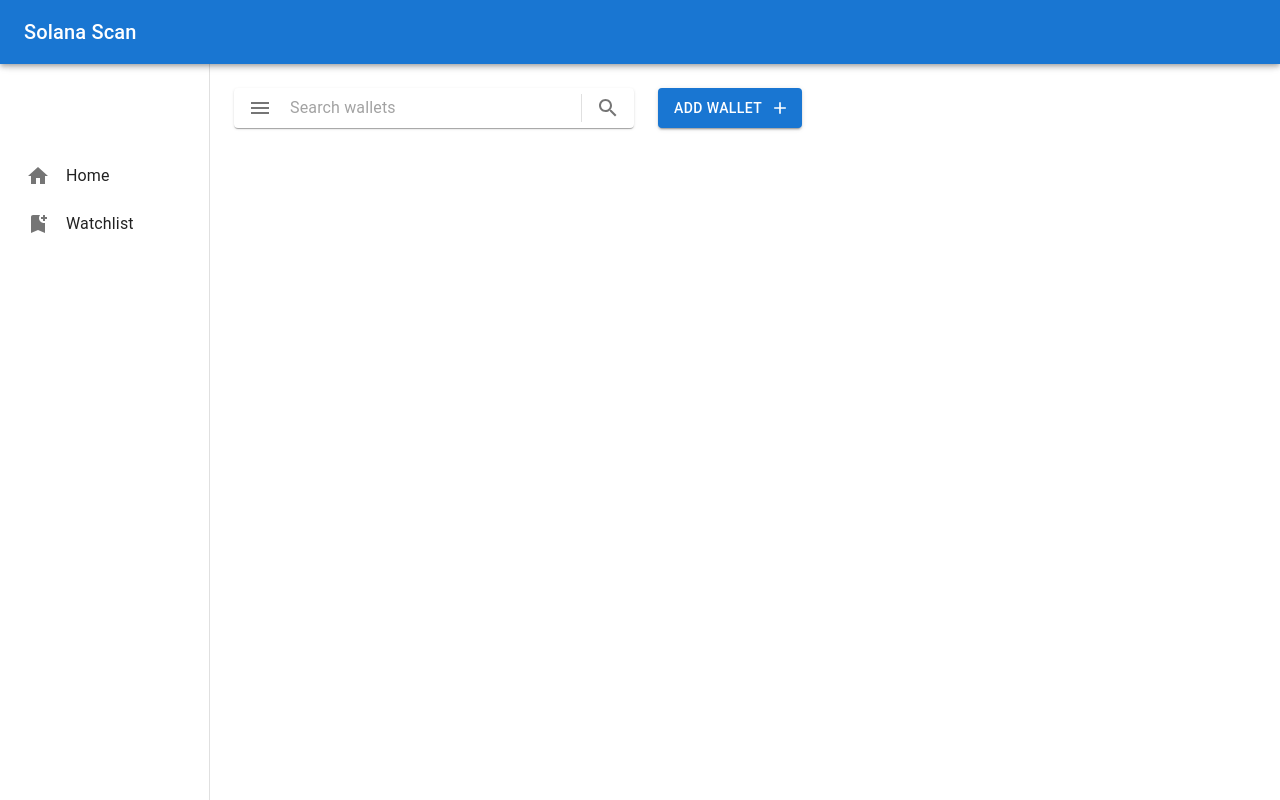
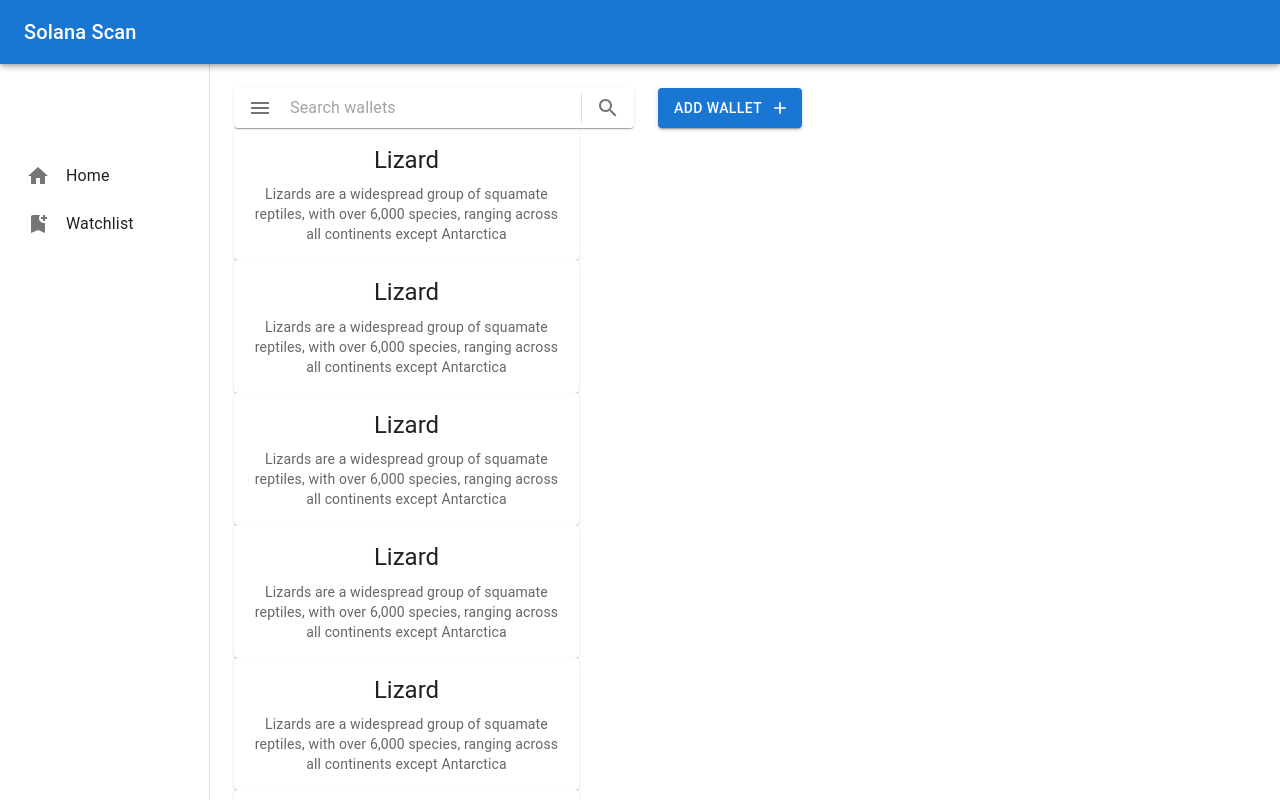
Before and after one commit to bengabp/solscan-api, a React (Vite) app in the folder frontend/: page / in a window 1280 px wide. Built offline with nearby package versions, Linux system fonts and the light colour scheme.

Commit message:
removed box one

```diff
--- a/frontend/src/components/SideNav.jsx
+++ b/frontend/src/components/SideNav.jsx
@@ -1,12 +1,10 @@
-import { Box, Container, Stack } from "@mui/material";
+import { Box, Container } from "@mui/material";
 import Drawer from "@mui/material/Drawer";
 import Toolbar from "@mui/material/Toolbar";
 import ListItem from "@mui/material/ListItem";
 import ListItemIcon from "@mui/material/ListItemIcon";
 import List from "@mui/material/List";
 import ListItemText from "@mui/material/ListItemText";
-import InboxIcon from "@mui/icons-material/MoveToInbox";
-import MailIcon from "@mui/icons-material/Mail";
 import ListItemButton from "@mui/material/ListItemButton";
 import HomeIcon from "@mui/icons-material/Home";
 import BookmarkAddIcon from "@mui/icons-material/BookmarkAdd";
--- a/frontend/src/pages/Home.jsx
+++ b/frontend/src/pages/Home.jsx
@@ -19,7 +19,7 @@
 
   return (
     <Box sx={{ display: "flex" }}>
-      <SideNav></SideNav>
+      <SideNav />
       <Box component="main" sx={{ flexGrow: 1, p: 3 }}>
         <Toolbar />
         <Stack direction="row" spacing={3} height={"40px"}>
@@ -28,16 +28,6 @@
             Add wallet
           </Button>
         </Stack>
-        <Box
-          sx={{
-            height: "100vh",
-            overflowY: "auto",
-            display: "grid",
-            gridTemplateColumns: "repeat(auto-fill, min-max(200px, 1fr))",
-            gap: "20px",
-            width: "100%",
-          }}
-        >
         {users.map((user, index) => (
           // <tr key={user.id}>
           // <td>{user.id}</td>
@@ -48,7 +38,6 @@
         ))}
       </Box>
     </Box>
-    </Box>
   );
 };
 
```
Also changed, not shown: frontend/src/esin.css (added). Lines whose indentation alone changed are shown as unchanged.
